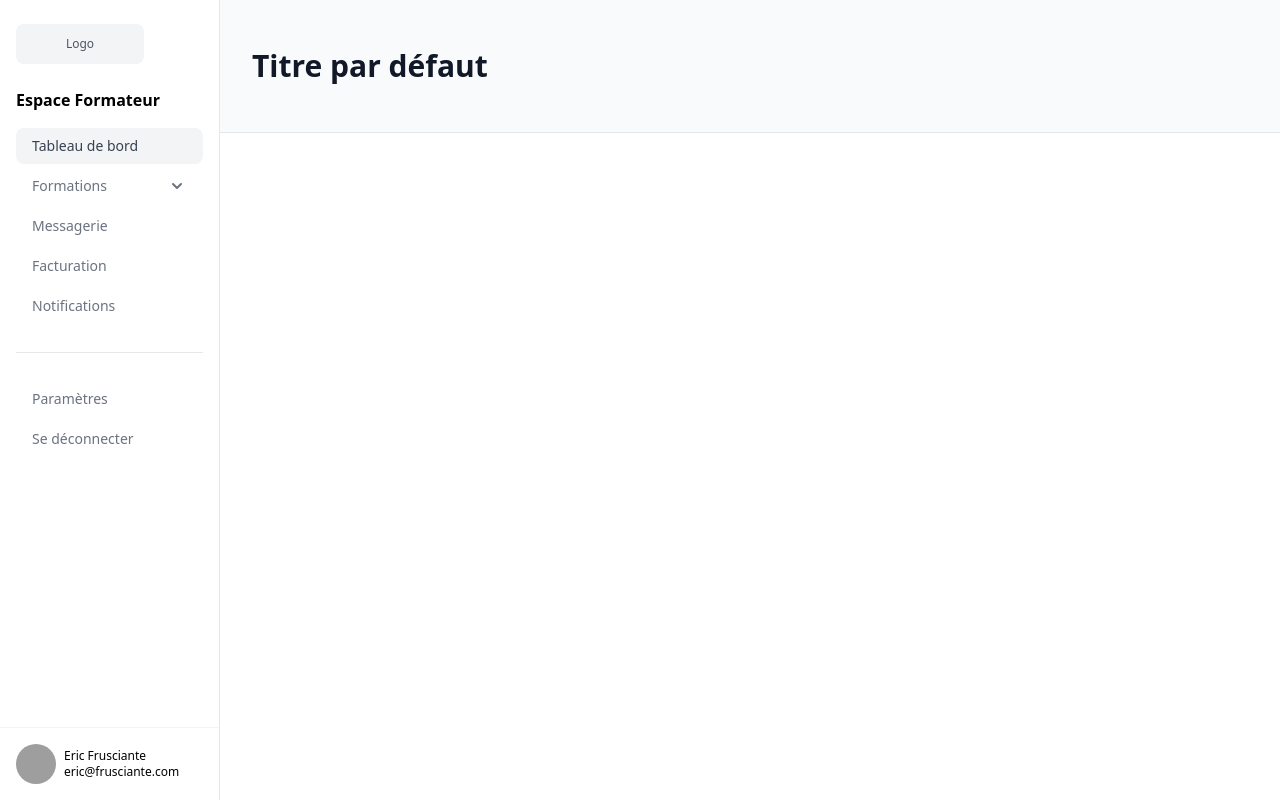
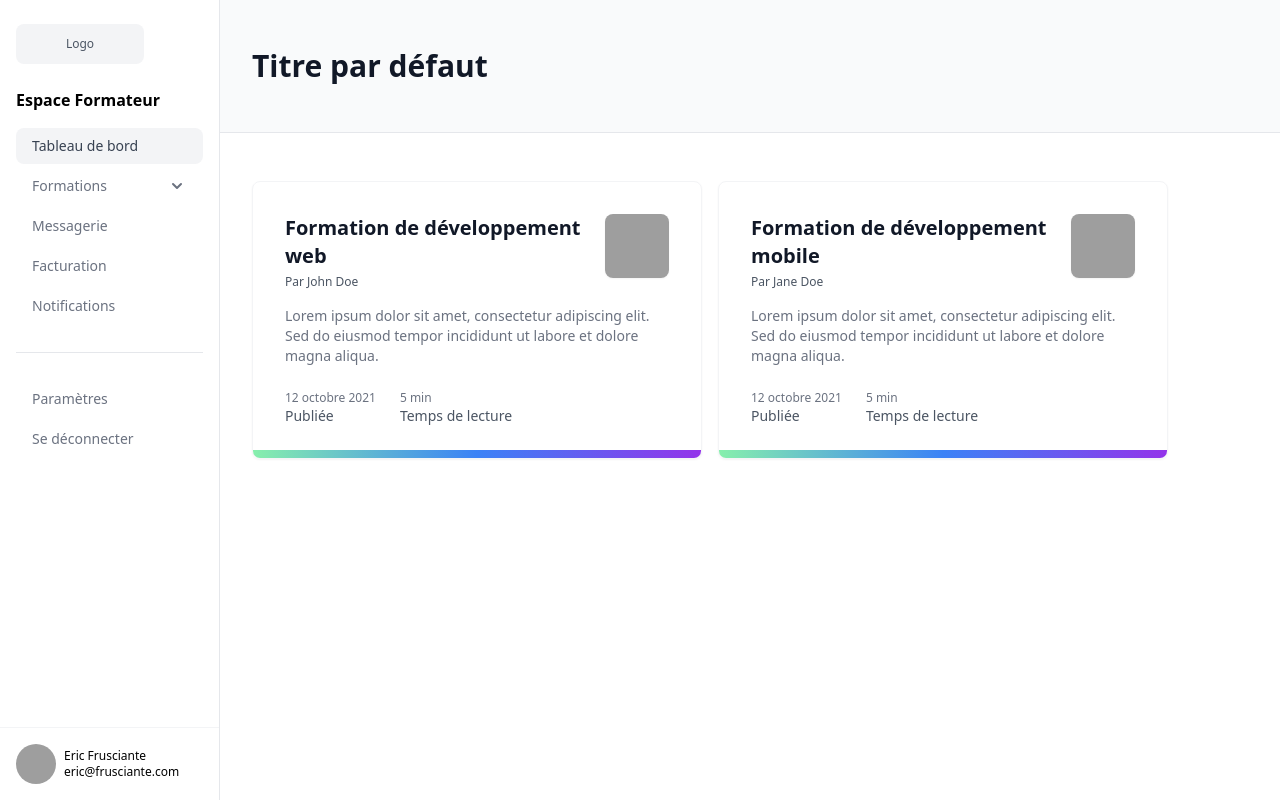
Before and after one commit to BrietGame/ShareSkills_App, a Nuxt app: page /formations/archived in a window 1280 px wide. Built offline with nearby package versions, Linux system fonts and the light colour scheme; grey boxes are pictures that could not be loaded.

Commit message:
Add formations pages

```diff
--- a/components/Sidebar.vue
+++ b/components/Sidebar.vue
@@ -59,7 +59,7 @@
                   to="/formations/drafts"
                   class="block rounded-lg px-4 py-2 text-sm font-medium text-gray-500 hover:bg-gray-100 hover:text-gray-700"
                 >
-                  Brouillon
+                  Brouillons
                 </RouterLink>
               </li>
 
--- /dev/null
+++ b/pages/formations/[id].vue
@@ -0,0 +1,7 @@
+<template>
+    <ChapterCard />
+</template>
+
+<script setup>
+import ChapterCard from '~/components/ChapterCard.vue'
+</script>
--- /dev/null
+++ b/pages/formations/archived.vue
@@ -0,0 +1,56 @@
+<template>
+    <div class="flex flex-row gap-4 flex-wrap">
+        <FormationCard v-for="formation in formations" :key="formation.title" v-bind="formation"
+        />
+    </div>
+</template>
+
+<script setup>
+import FormationCard from '~/components/FormationCard.vue'
+definePageMeta({
+  title: "Formations archivées",
+  description: "Restaurez ou supprimez vos formations archivées",
+  layoutProps: {
+    showSidebar: true,
+    breadcrumbs: ["Accueil", "Mes formations", "Formations archivées"],
+    customClass: "bg-gray-100",
+    primaryButton: {
+        label: "Créer une formation",
+        to: "/formations/create",
+        bgColor: "bg-indigo-600",
+        external: false,
+    },
+    secondaryButton: {
+        label: "Brouillons",
+        to: "/formations/brouillons",
+        bgColor: "bg-gray-500",
+        external: true,
+    },
+  },
+});
+
+let formations = ref([
+    {
+        title: "Formation de développement web",
+        author: {
+            name: "John Doe"
+        },
+        to: "/formations/1",
+        summary: "Lorem ipsum dolor sit amet, consectetur adipiscing elit. Sed do eiusmod tempor incididunt ut labore et dolore magna aliqua.",
+        etat: "Publiée",
+        publishedAt: "12 octobre 2021",
+        readingTime: "5 min"
+    },
+    {
+        title: "Formation de développement mobile",
+        author: {
+            name: "Jane Doe"
+        },
+        to: "/formations/2",
+        summary: "Lorem ipsum dolor sit amet, consectetur adipiscing elit. Sed do eiusmod tempor incididunt ut labore et dolore magna aliqua.",
+        etat: "Publiée",
+        publishedAt: "12 octobre 2021",
+        readingTime: "5 min"
+    },
+])
+</script>
--- /dev/null
+++ b/pages/formations/drafts.vue
@@ -0,0 +1,56 @@
+<template>
+    <div class="flex flex-row gap-4 flex-wrap">
+        <FormationCard v-for="formation in formations" :key="formation.title" v-bind="formation"
+        />
+    </div>
+</template>
+
+<script setup>
+import FormationCard from '~/components/FormationCard.vue'
+definePageMeta({
+  title: "Formations en brouillons",
+  description: "Liste des formations en brouillons",
+  layoutProps: {
+    showSidebar: true,
+    breadcrumbs: ["Accueil", "Mes formations", "Formations en brouillons"],
+    customClass: "bg-gray-100",
+    primaryButton: {
+        label: "Créer une formation",
+        to: "/formations/create",
+        bgColor: "bg-indigo-600",
+        external: false,
+    },
+    secondaryButton: {
+        label: "Publiées",
+        to: "/formations/pubslished",
+        bgColor: "bg-gray-500",
+        external: true,
+    },
+  },
+});
+
+let formations = ref([
+    {
+        title: "Formation de développement web",
+        author: {
+            name: "John Doe"
+        },
+        to: "/formations/1",
+        summary: "Lorem ipsum dolor sit amet, consectetur adipiscing elit. Sed do eiusmod tempor incididunt ut labore et dolore magna aliqua.",
+        etat: "Publiée",
+        publishedAt: "12 octobre 2021",
+        readingTime: "5 min"
+    },
+    {
+        title: "Formation de développement mobile",
+        author: {
+            name: "Jane Doe"
+        },
+        to: "/formations/2",
+        summary: "Lorem ipsum dolor sit amet, consectetur adipiscing elit. Sed do eiusmod tempor incididunt ut labore et dolore magna aliqua.",
+        etat: "Publiée",
+        publishedAt: "12 octobre 2021",
+        readingTime: "5 min"
+    },
+])
+</script>
```
